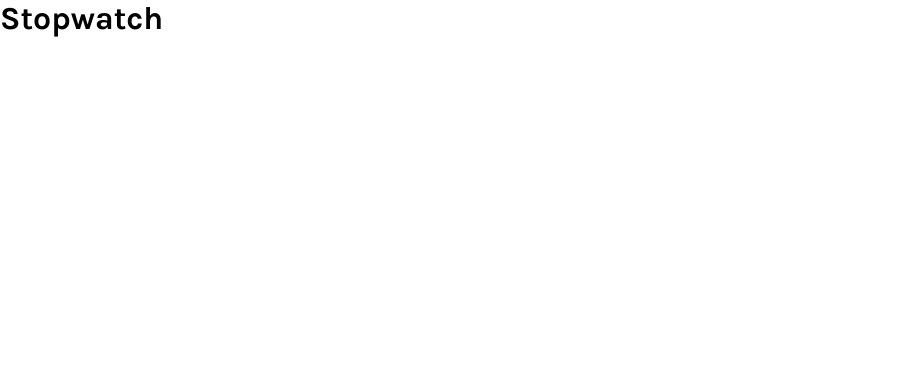
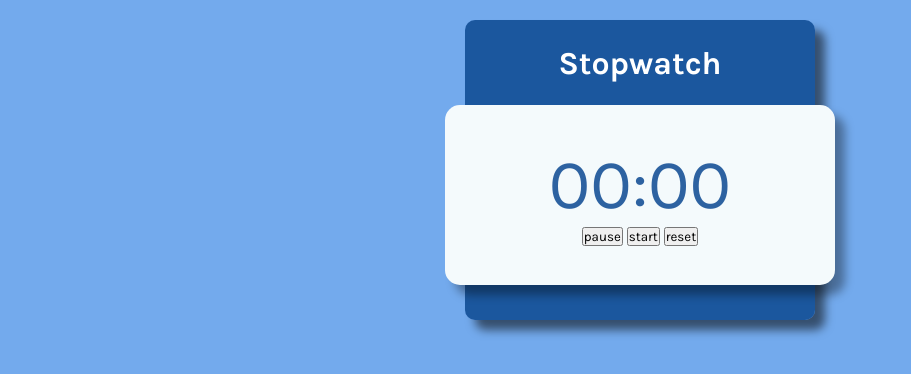
Before and after one commit to edgardjustino/stopwatch, a plain HTML site: page index.html in a window 1280 px wide. Shown: the whole page, without its empty margins (0-911 px from the left). Drawn offline with Linux system fonts and the light colour scheme.

Commit message:
changing styles

```diff
--- a/index.html
+++ b/index.html
@@ -14,7 +14,12 @@
     <div class="container">
         <h1>Stopwatch</h1>
         <div class="timer-area">
-
+            <p>00:00</p>
+            <div class="btn-area">
+                    <button>pause</button>
+                    <button>start</button>
+                    <button>reset</button>
+            </div>
         </div>
 
 
--- a/styles.css
+++ b/styles.css
@@ -6,3 +6,53 @@
     box-sizing: border-box;
     font-family: 'karla', sans-serif;
 }
+
+body{
+    with: 100%;
+    height: 100%;
+    display: flex;
+    justify-content: center;
+    align-items: center;
+    text-align: center;
+    background-color: rgb(115, 170, 237);
+}
+
+.container {
+    width: 350px;
+    height: 300px;
+    background-color: rgba(14, 74, 147, 0.867);
+    border-radius: 10px;
+    color: white;
+    display: flex;
+    flex-direction: column;
+    justify-content: center;
+    align-items: center;
+    position: relative;
+    margin-top: 20px;
+    box-shadow: 10px 10px 10px rgba(0, 0, 0, 0.538);
+
+}
+
+h1 {
+    position:absolute;
+    top: 25px;
+}
+
+p{
+    font-size: 70px;
+    color: rgba(14, 74, 147, 0.867);
+}
+
+.timer-area {
+    background: rgb(244, 250, 252);
+    width: 390px;
+    height: 180px;
+    display: flex;
+    align-items: center;
+    justify-content: center;
+    flex-direction: column;
+    border-radius: 15px;
+    box-shadow: 10px 10px 10px rgba(0, 0, 0, 0.355);
+    position: absolute;
+    top: 85px;
+}
```
